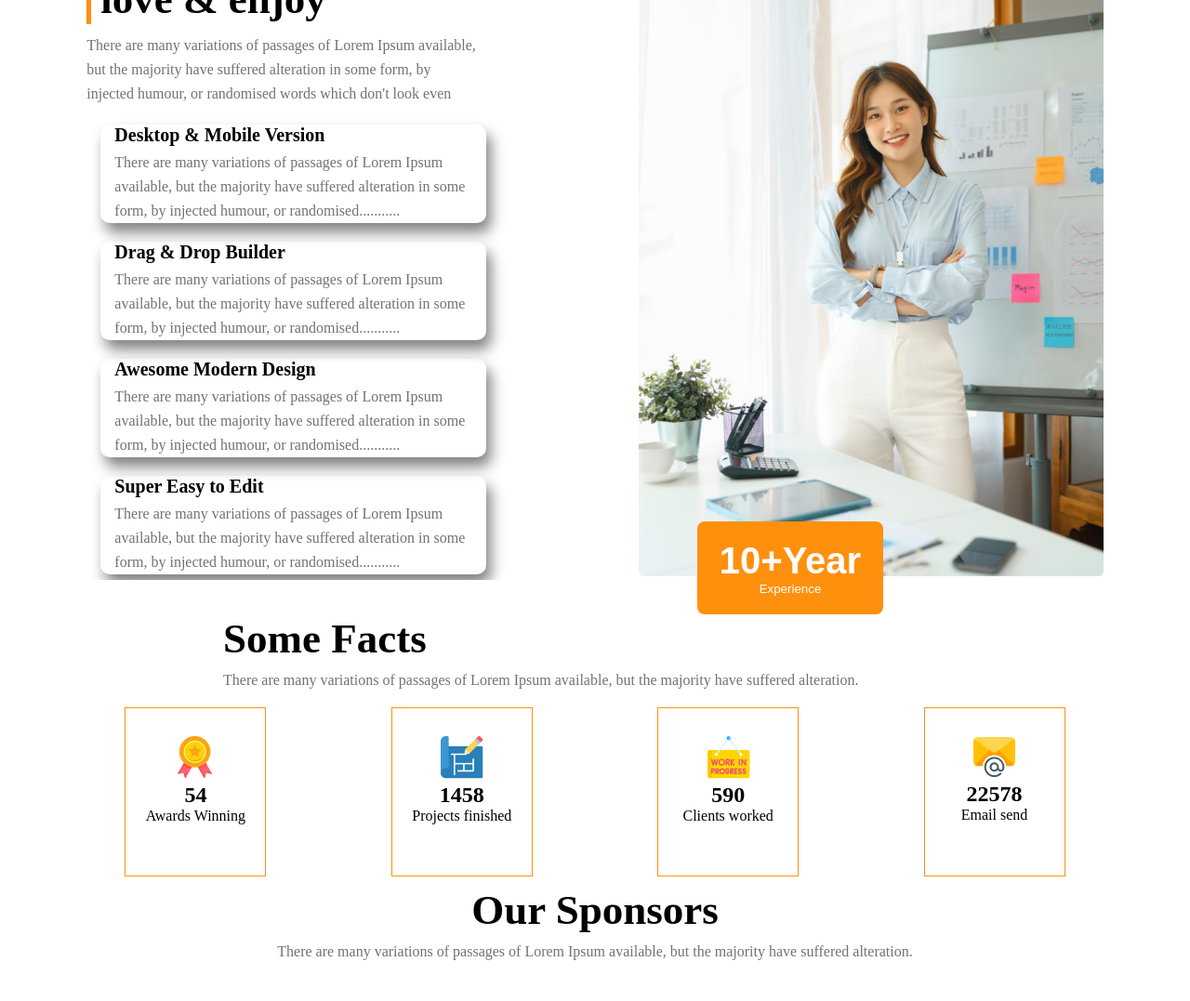
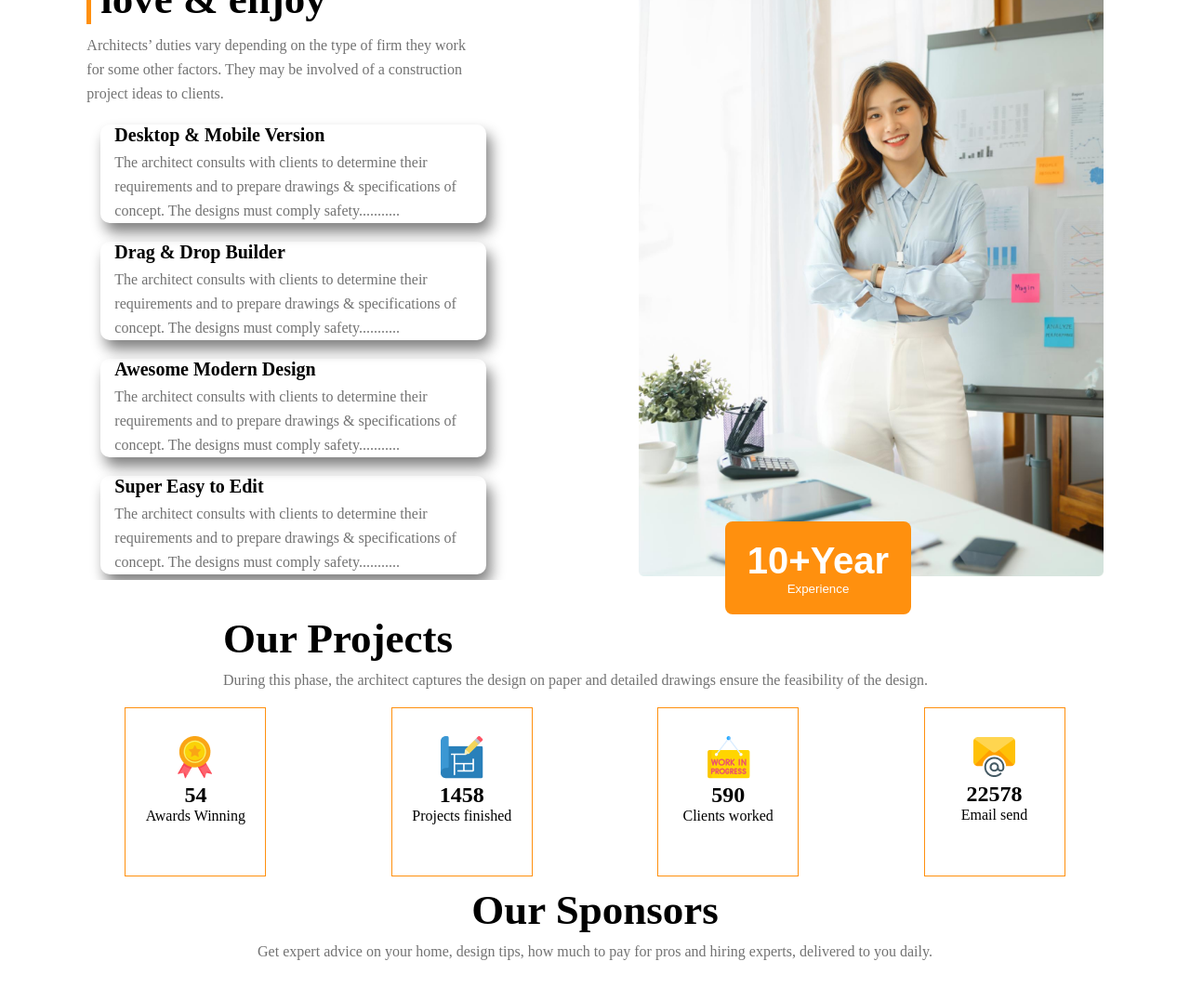
Before and after one commit to Zerin-sukhi/g3-architects-main, a plain HTML site: page index.html in a window 1280 px wide. Shown: the part 1510-2587 px from the top of the page at 93% size. Drawn offline with Linux system fonts and the light colour scheme.

Commit message:
final-commit

```diff
--- a/index.html
+++ b/index.html
@@ -9,6 +9,7 @@
 </head>
 <body>
     <div class="background_color">
+        <!-- Navigation Part -->
         <nav class="nav">
             <h1 class="nav_logo">G3 Architects</h1>
             <ul>
@@ -18,18 +19,20 @@
                 <li><a href="">Login</a></li>
             </ul>
         </nav>
+        <!-- Banner-Section -->
         <section class="banner">
             <h1 class="banner_title">
                 Brand New <br>
             Group of Architects
         </h1>
-            <p class="banner_body">There are many variations of passages of Lorem Ipsum available, but the majority have suffered alteration in <br> some form, by injected humour, or randomised words which don't look even</p>
+            <p class="banner_body">This is our new architect platform .Here we will help you to make your architecture part beautiful <br> This is our best solution to make people happier.Thank you.</p>
             <button class="button_one">Explore more</button>
         </section>
         <section class="image_section_one">
             <img src="images/banner.png" alt="">
         </section>
     </div>
+    <!-- Feature section -->
     <section>
         <div class="section_flex">
             <div class="image_grid">
@@ -40,11 +43,12 @@
             </div>
             <div class="image_description">
                 <h1 class="grid_title"> <span class="color_change_one">Quick list</span> <span class="color_change_two">of Our</span>  <br> <span class="color_change_three">Features</span> </h1>
-                <p class="grid_body">There are many variations of passages of Lorem Ipsum available, <br> but the majority have suffered alteration in some form, by injected <br> humour, or randomised words which don't look even</p>
+                <p class="grid_body">Many people know that Frank Lloyd Wright was a famous architect and <br> but the majority have suffered alteration in some form, by injected <br> humour, or words which don't look even</p>
                 <button class="button_two">Explore more</button>
             </div>
         </div>
     </section>
+    <!-- This is the description about our feature and all services -->
     <section>
         <div class="card_section">
             <div>
@@ -52,14 +56,14 @@
                     Features you will <br> love & enjoy
                 </h1>
                 <p class="card_section_second">
-                    There are many variations of passages of Lorem Ipsum available, but the majority have suffered alteration in some form, by injected humour, or randomised words which don't look even
+                    Architects’ duties vary depending on the type of firm they work for some other factors. They may be involved of a construction project ideas to clients.
                 </p>
                 <div class="card_section_description_option">
                     <h3 class="card_section_description_title">
                         Desktop & Mobile Version
                     </h3>
                     <p class="card_section_desc_paragraph">
-                        There are many variations of passages of Lorem Ipsum available, but the majority have suffered alteration in some form, by injected humour, or randomised...........
+                        The architect consults with clients to determine their requirements and to prepare drawings & specifications of concept. The designs must comply safety...........
                     </p>
                 </div>
                 <div class="card_section_description_option">
@@ -67,7 +71,7 @@
                     Drag & Drop Builder
                 </h3>
                 <p class="card_section_desc_paragraph">
-                    There are many variations of passages of Lorem Ipsum available, but the majority have suffered alteration in some form, by injected humour, or randomised...........
+                    The architect consults with clients to determine their requirements and to prepare drawings & specifications of concept. The designs must comply safety...........
                 </p>
             </div>
                 <div class="card_section_description_option">
@@ -75,14 +79,14 @@
                     Awesome Modern Design
                 </h3>
                 <p class="card_section_desc_paragraph">
-                    There are many variations of passages of Lorem Ipsum available, but the majority have suffered alteration in some form, by injected humour, or randomised...........
+                    The architect consults with clients to determine their requirements and to prepare drawings & specifications of concept. The designs must comply safety...........
                 </p></div>
                 <div class="card_section_description_option">
                     <h3 class="card_section_description_title">
                     Super Easy to Edit
                 </h3>
                 <p class="card_section_desc_paragraph">
-                    There are many variations of passages of Lorem Ipsum available, but the majority have suffered alteration in some form, by injected humour, or randomised...........
+                    The architect consults with clients to determine their requirements and to prepare drawings & specifications of concept. The designs must comply safety...........
                 </p>
             </div>
             </div>
@@ -93,10 +97,11 @@
         <button class="button_three"> <span>10+Year</span>  <br>
             Experience</button>
     </section>
+<!-- This is the project section which are done be this g3 architect. -->
     <section>
         <div class="project_done_title">
-            <h1>Some Facts</h1>
-            <p>There are many variations of passages of Lorem Ipsum available, but the majority have suffered alteration.</p>
+            <h1>Our Projects</h1>
+            <p>During this phase, the architect captures the design on paper and detailed drawings ensure the feasibility of the design.</p>
         </div>
         <div class="project_done_section">
             <div class="project_done_section_box">
@@ -121,11 +126,12 @@
             </div>
         </div>
     </section>
+    <!-- This section is for sponsor section.Here i added sponsor log and some text. -->
     <section class="sponsor">
         <h1 class="sponsor_title">
             Our Sponsors
     </h1>
-        <p class="sponsor_body">There are many variations of passages of Lorem Ipsum available, but the majority have suffered alteration.
+        <p class="sponsor_body">Get expert advice on your home, design tips, how much to pay for pros and hiring experts, delivered to you daily.
         </p>
     </section>
     <div class="sponsor_logo_container">
@@ -135,9 +141,10 @@
         <img src="images/sponsors/spotify.png" alt="">
         <img src="images/sponsors/telerama.png" alt="">
     </div>
+    <!-- This is an extra section for bonus part.Here i added owner description and a form for customer feedback.  -->
     <section>
         <h1 class="owner_title">Message From Our Owner</h1>
-        <p class="owner_body">Lorem ipsum dolor sit amet consectetur adipisicing elit. Labore quos aut maiores officiis impedit asperiores beatae commodi, corrupti inventore culpa.</p>
+        <p class="owner_body">Our honourable owner mr. ahosan kabir is a very respective person. He maintain all procedure to grow up. He wants to get feedback from all of you.Stay tune stay happy.</p>
         <div class="owner_section">
             <img src="images/owner.jpg" alt="">
             <div>
@@ -151,6 +158,7 @@
             </div>
         </div>
     </section>
+    <!-- footer-section where i added a background_color and text -->
       <footer class="footer">
         <p>All rights reserved copyright@2023 startup landing page design</p>
       </footer>
--- a/style/style.css
+++ b/style/style.css
@@ -8,7 +8,6 @@
     padding: 0;
     overflow-x: hidden;
 }
-
 .background_color{
     background-color: rgba(255, 144, 14, 0.1);
 }
@@ -177,7 +176,7 @@ line-height: 26px;
 .button_three{
 background:var(--orange);
 border-radius: 8px;
-margin-left: 750px;
+margin-left: 780px;
 margin-top: -900px;
 width: 200px;
 height: 100px;
@@ -214,6 +213,7 @@ color: var(--gray);
     text-align: center;
     padding-top: 30px;
 }
+/* The Bonus part styles with transform and transition */
 .project_done_section_box:hover p{
     background-color: var(--orange);
     transition: width 1s, height 2s, transform 2s;
@@ -263,6 +263,7 @@ border-radius: 8px;
 text-align: center;
 padding-top: 50px;
 }
+/* responsive part for mobile ,which was mandatory */
 @media only screen and (max-width:576px) {
     .nav{
         display: grid;
```
